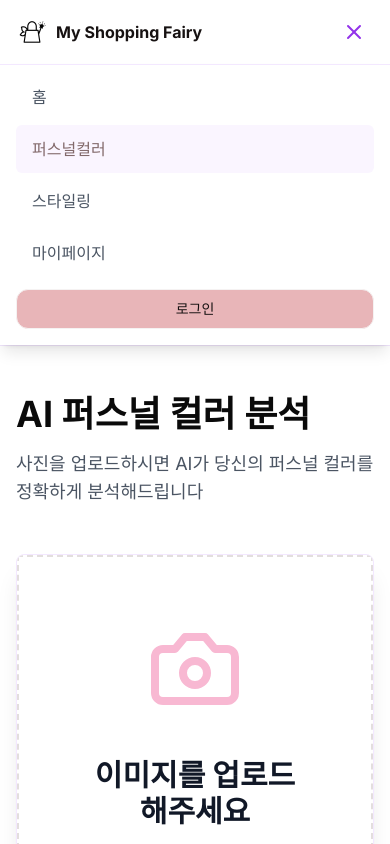
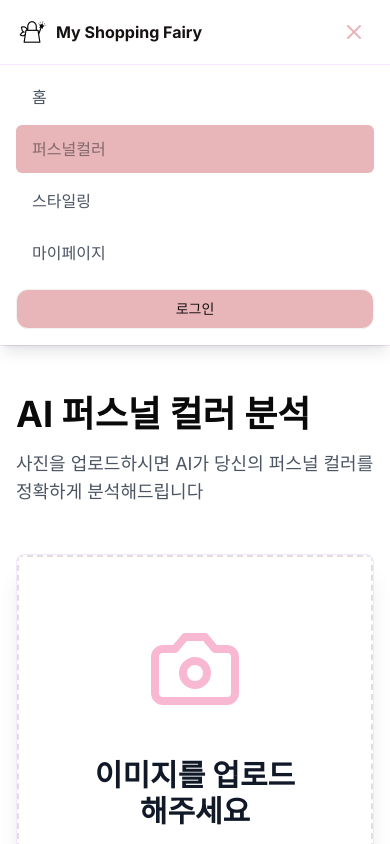
Before and after one commit to samsicjo/MyShoppingFairy, a Next.js app: page /personal-color-image-upload in a window 390 px wide. Both pictures are taken after a click on the button 354 px from the left and 32 px from the top of the page. Shown: the top 844 px of the page. Built offline with nearby package versions, Linux system fonts and the light colour scheme.

Commit message:
design update

```diff
--- a/components/ui/Header.tsx
+++ b/components/ui/Header.tsx
@@ -109,7 +109,7 @@ export const Header = React.memo(({ activePage }: HeaderProps) => {
           <div className="md:hidden">
             <button
               onClick={toggleMobileMenu}
-              className="p-2 rounded-md text-purple-600 hover:bg-purple-100 transition-colors"
+              className="p-2 rounded-md text-[#E8B5B8] hover:bg-[#E3DEDE] transition-colors"
             >
               {mobileMenuOpen ? (
                 <X className="h-6 w-6" />
@@ -130,25 +130,25 @@ export const Header = React.memo(({ activePage }: HeaderProps) => {
                 router.push("/")
                 setMobileMenuOpen(false)
               }}
-              className={`block w-full text-left py-3 px-4 rounded-md ${activePage === 'home' ? 'bg-purple-50 text-[#82696B]' : 'text-gray-600 hover:bg-purple-50'}`}
+              className={`block w-full text-left py-3 px-4 rounded-md ${activePage === 'home' ? 'bg-[#E8B5B8] text-[#82696B]' : 'text-gray-600 hover:bg-[#E3DEDE]'}`}
             >
               홈
             </button>
             <button
               onClick={() => handleProtectedNavigation("/personal-color-diagnosis")}
-              className={`block w-full text-left py-3 px-4 rounded-md ${activePage === 'personal-color' ? 'bg-purple-50 text-[#82696B]' : 'text-gray-600 hover:bg-purple-50'}`}
+              className={`block w-full text-left py-3 px-4 rounded-md ${activePage === 'personal-color' ? 'bg-[#E8B5B8] text-[#82696B]' : 'text-gray-600 hover:bg-[#E3DEDE]'}`}
             >
               퍼스널컬러
             </button>
             <button
               onClick={() => handleProtectedNavigation("/styling-step1")}
-              className={`block w-full text-left py-3 px-4 rounded-md ${activePage === 'styling' ? 'bg-purple-50 text-[#82696B]' : 'text-gray-600 hover:bg-purple-50'}`}
+              className={`block w-full text-left py-3 px-4 rounded-md ${activePage === 'styling' ? 'bg-[#E8B5B8] text-[#82696B]' : 'text-gray-600 hover:bg-[#E3DEDE]'}`}
             >
               스타일링
             </button>
             <button
               onClick={() => handleProtectedNavigation("/my-page")}
-              className={`block w-full text-left py-3 px-4 rounded-md ${activePage === 'my-page' ? 'bg-purple-50 text-[#82696B]' : 'text-gray-600 hover:bg-purple-50'}`}
+              className={`block w-full text-left py-3 px-4 rounded-md ${activePage === 'my-page' ? 'bg-[#E8B5B8] text-[#82696B]' : 'text-gray-600 hover:bg-[#E3DEDE]'}`}
             >
               마이페이지
             </button>
```
